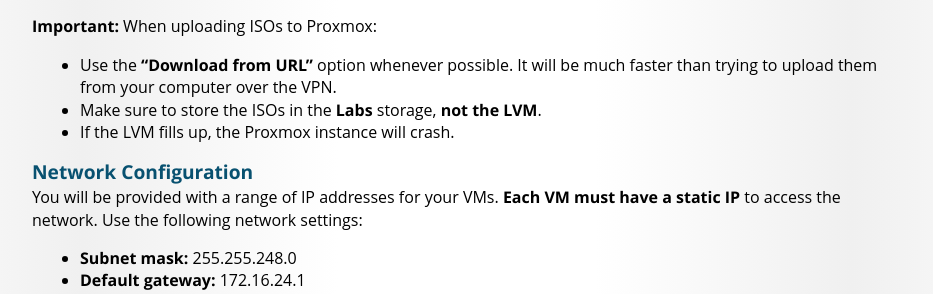
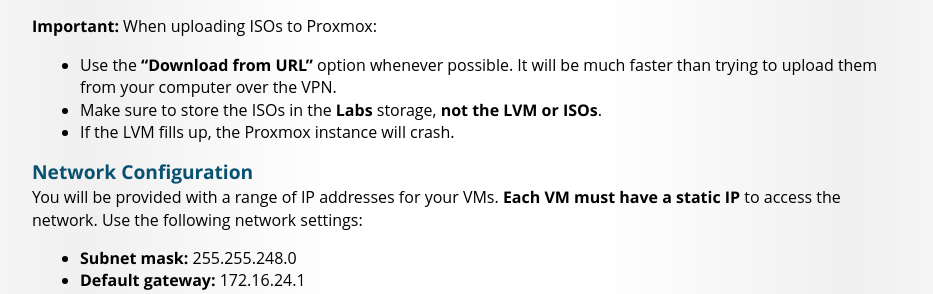
Before and after one commit to BYU-ITC-344/byu-itc-344.github.io, a Jekyll site: the page built from lab-1/index.md, in a window 1280 px wide and 900 px high, scrolled down 3319 px. Shown: the part 161-455 px from the top of the window, without its empty margins (173-1106 px from the left). Built offline with Jekyll 4.4.1, drawn with Linux system fonts in a browser that asks for light colours; some web fonts are replaced.

Commit message:
wording clarification

```diff
--- a/lab-1/index.md
+++ b/lab-1/index.md
@@ -152,7 +152,7 @@
 **Important:** When uploading ISOs to Proxmox:
 
 * Use the **“Download from URL”** option whenever possible. It will be much faster than trying to upload them from your computer over the VPN.
-* Make sure to store the ISOs in the **Labs** storage, **not the LVM**.
+* Make sure to store the ISOs in the **Labs** storage, **not the LVM or ISOs**.
 * If the LVM fills up, the Proxmox instance will crash.
 
 ### Network Configuration
```
